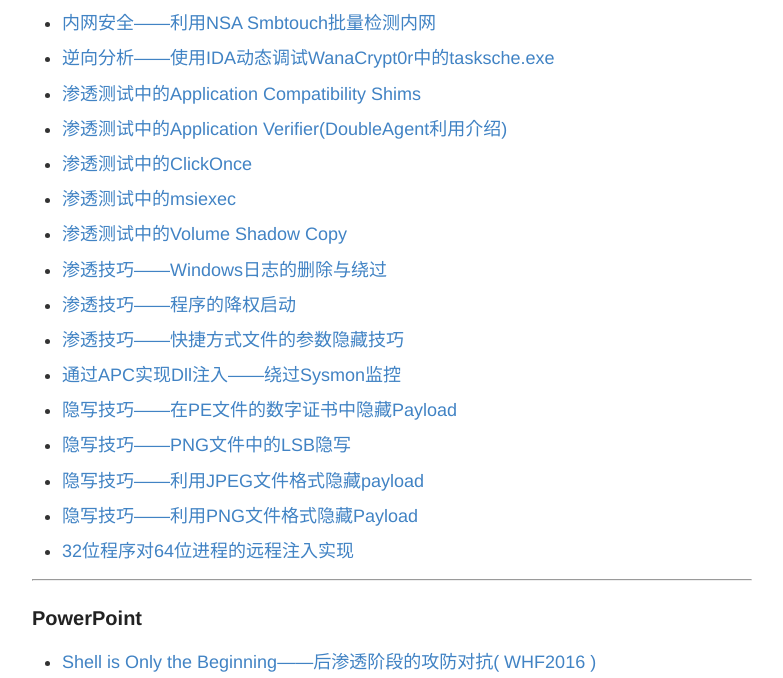
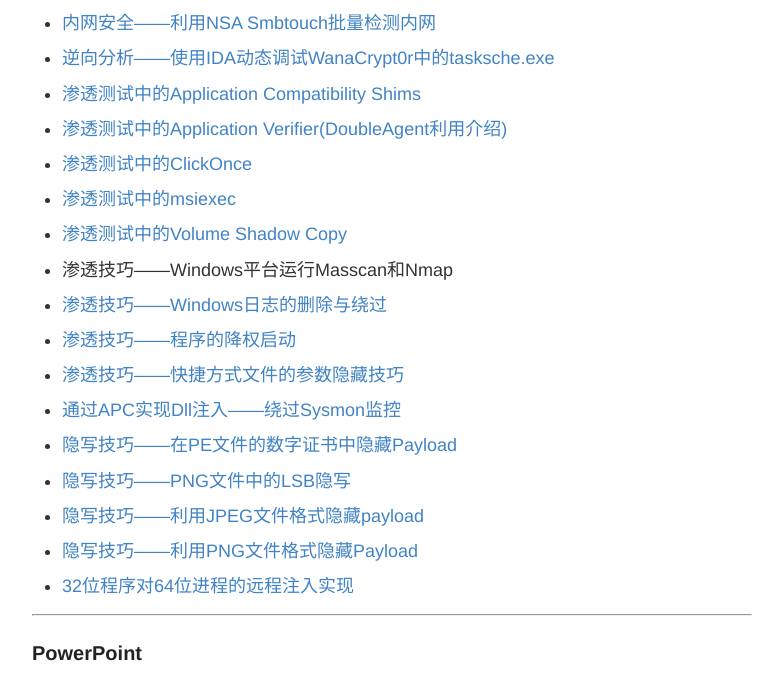
Before and after one commit to 3gstudent/backup-3gstudent.github.io, a Jekyll site: the page built from about.md, in a window 1280 px wide and 900 px high, scrolled down 2832 px, cut to the strip 0-678 px from the top of the window. Shown: the whole strip, without its empty margins (248-1031 px from the left). Built offline with Jekyll 4.4.1, drawn with Linux system fonts in a browser that asks for light colours.

Commit message:
Update about.md

```diff
--- a/about.md
+++ b/about.md
@@ -180,6 +180,9 @@ Github:   [3gstudent](https://github.com/3gstudent)
  [渗透测试中的Volume Shadow Copy](https://3gstudent.github.io/3gstudent.github.io/%E6%B8%97%E9%80%8F%E6%B5%8B%E8%AF%95%E4%B8%AD%E7%9A%84Volume-Shadow-Copy/)
 
 -
+ 渗透技巧——Windows平台运行Masscan和Nmap
+
+-
  [渗透技巧——Windows日志的删除与绕过](https://3gstudent.github.io/3gstudent.github.io/%E6%B8%97%E9%80%8F%E6%8A%80%E5%B7%A7-Windows%E6%97%A5%E5%BF%97%E7%9A%84%E5%88%A0%E9%99%A4%E4%B8%8E%E7%BB%95%E8%BF%87/)
 
 -
```
